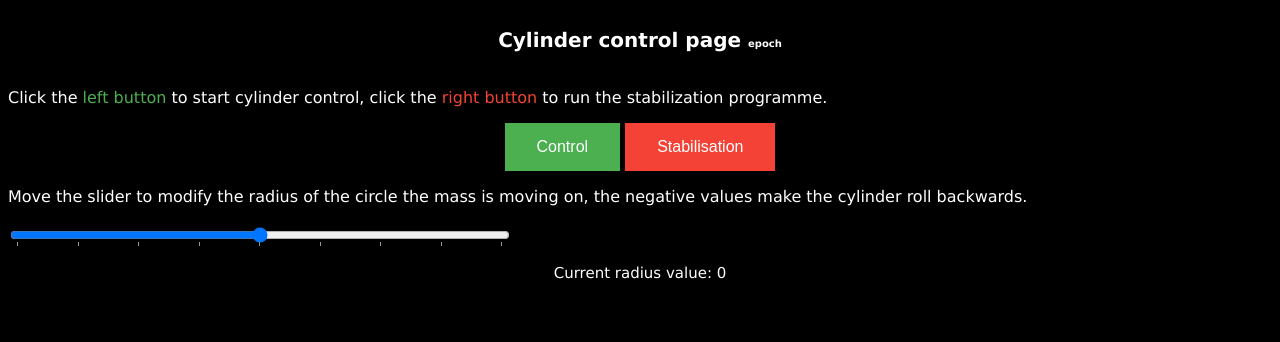
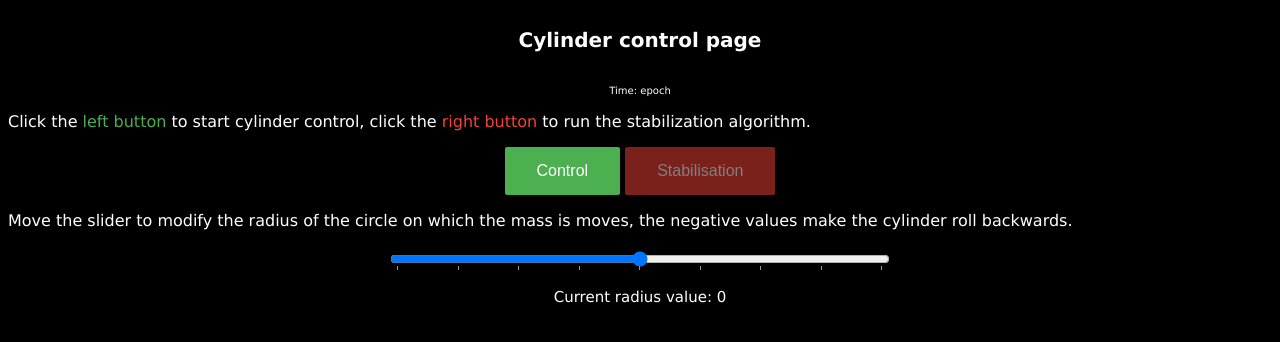
Before and after one commit to opatiny/chip, a website: page src/webControl/html/index.html in a window 1280 px wide. Both pictures are taken after a click on the button "Control". Drawn offline with Linux system fonts and the light colour scheme.

Commit message:
enhance webControl

```diff
--- a/src/webControl/html/index.html
+++ b/src/webControl/html/index.html
@@ -3,16 +3,22 @@
         <link rel="stylesheet" href="style.css">
     </head>
     <body>
-        <h1 id="myTitle">Cylinder control page <span id = "epoch"> epoch </span></h1>
-        <p>Click the <span id="controlButton">left button</span>  to start cylinder control, click the <span id="stabButton">right button</span> to run the stabilization programme.</p>
+        <h1 id="myTitle">Cylinder control page</h1>
+        <div style="text-align: center">
+            <span id = "epoch"> Time: epoch </span>
+        </div>
+
+
+        <p>Click the <span id="controlButtonSpan">left button</span>  to start cylinder control, click the <span id="stabButtonSpan">right button</span> to run the stabilization algorithm.</p>
         <!-- Creating buttons-->
         <div style="text-align: center">
-            <button class="button">Control</button>
-            <button class="button button2">Stabilisation</button>
+            <button id="controlButton" class="button" onclick="showDiv('sliderDiv'); opacityOf('stabButton'); opacityOn('controlButton')">Control</button>
+            <button id="stabButton" class="button button2" onclick="hideDiv('sliderDiv'); opacityOn('stabButton'); opacityOf('controlButton')">Stabilisation</button>
         </div>
 
-        <p>Move the slider to modify the radius of the circle the mass is moving on, the negative values make the cylinder roll backwards.</p>
-        <input type="range" min="-40" max="40" step="1" id="mySlider" style="width: 500px" list="tickmarks">
+        <p>Move the slider to modify the radius of the circle on which the mass is moves, the negative values make the cylinder roll backwards.</p>
+        <div id="sliderDiv" style="display:none; text-align: center" class="answer_list">
+            <input type="range" min="-40" max="40" step="1" id="mySlider" style="width: 500px; text-align: center" list="tickmarks">
             <datalist id="tickmarks">
                 <option>-40</option>
                 <option>-30</option>
@@ -25,8 +31,11 @@
                 <option>40</option>
             </datalist>
             <p>
-            <div id="sliderValue" style="text-align: center"> Current radius value: 0</div>
+            <div id="sliderValue"> Current radius value: 0</div>
             </p>
+        </div>
+
+
 
 
     </body>
@@ -49,7 +58,7 @@
         };
 
         window.setInterval( function() {
-            document.getElementById('epoch').innerHTML= Date.now();
+            document.getElementById('epoch').innerHTML= 'Time in ms:' + '\t' + Date.now();
             sendObjectMessage(ws, new Date());
             console.log(Date.now());
         },10000);
@@ -59,6 +68,25 @@
             ws.send(JSON.stringify(value));
         }
 
+        // taken from https://stackoverflow.com/questions/6957443/how-to-display-div-after-click-the-button-in-javascript
+        function showDiv(id) {
+            document.getElementById(id).style.display = "block";
+        }
+
+        function hideDiv(id) {
+            document.getElementById(id).style.display = "none";
+        }
+        //end
+
+        function opacityOn(id) {
+            document.getElementById(id).style.opacity = 1;
+        }
+
+        function opacityOf(id) {
+            document.getElementById(id).style.opacity = 0.5;
+        }
+
+
     </script>
 
 </html>
--- a/src/webControl/html/style.css
+++ b/src/webControl/html/style.css
@@ -20,11 +20,11 @@ h1 {
     font-size: 10px;
 }
 
-#controlButton {
+#controlButtonSpan {
     color: #4CAF50;
 }
 
-#stabButton {
+#stabButtonSpan {
     color: #f44336;
 }
 
@@ -32,7 +32,7 @@ h1 {
     font-size: 15px;
 }
 
-
+/* taken from https://www.w3schools.com/css/css3_buttons.asp*/
 .button {
     background-color: #4CAF50; /* Green */
     border: none;
@@ -42,10 +42,17 @@ h1 {
     text-decoration: none;
     display: inline-block;
     font-size: 16px;
+    border-radius: 2px;
+}
+
+.button:focus {
+    outline: none;
 }
 
 .button1 {background-color: #008CBA;} /* Blue */
 .button2 {background-color: #f44336;} /* Red */
+
+/* end*/
 
 /* switch taken on https://codepen.io/bbodine1/pen/novBm
 .slideThree {
```
Lines whose indentation alone changed are shown as unchanged.
